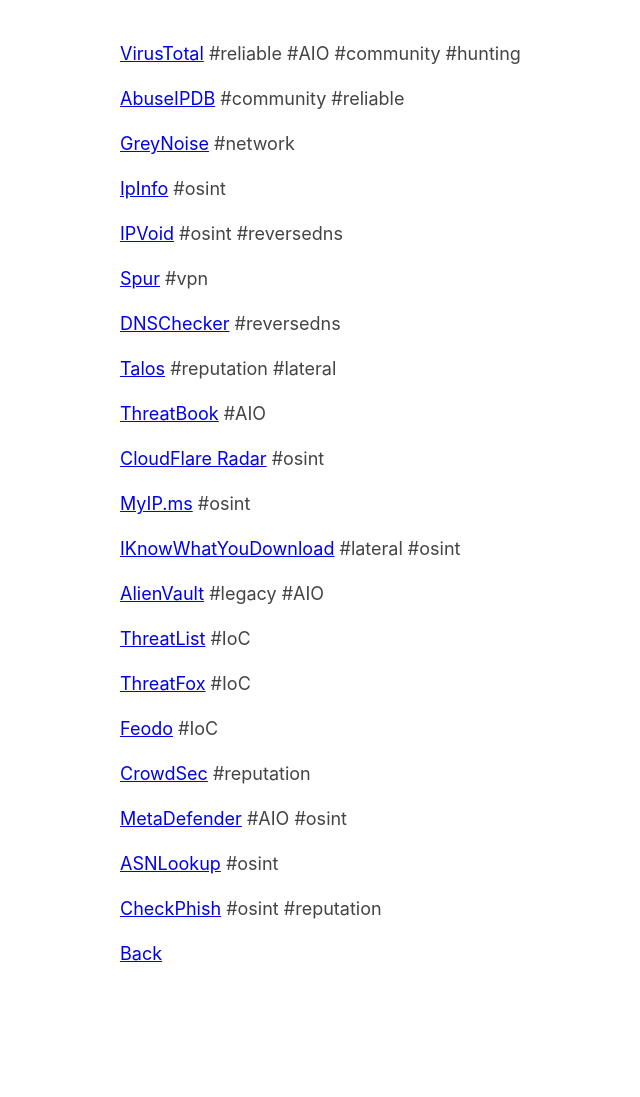
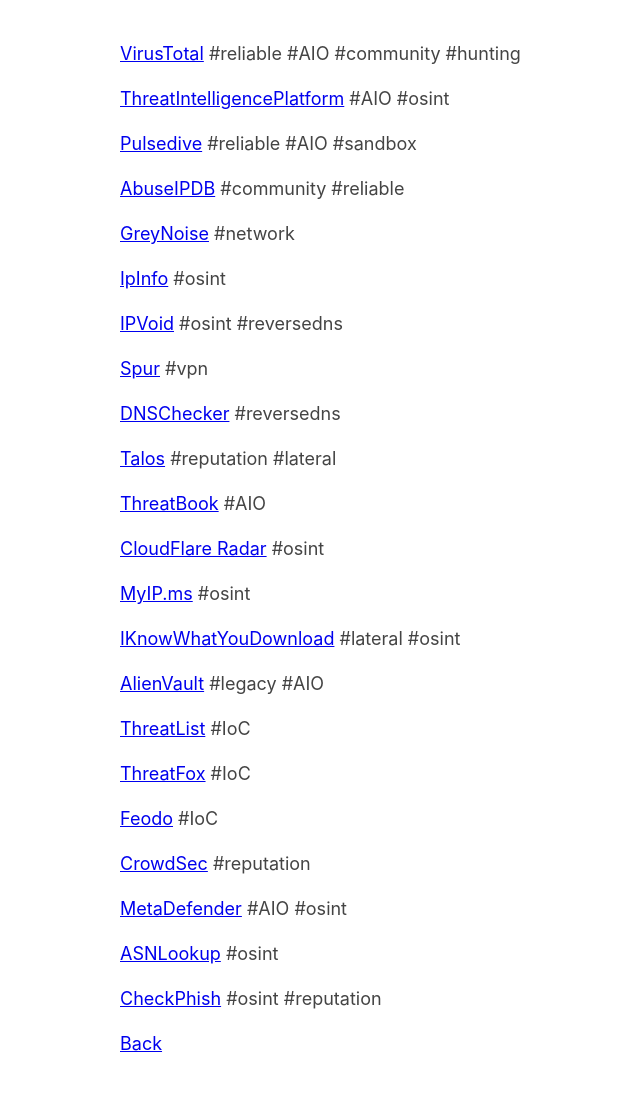
Before and after one commit to dolphinato/dolphinage, a Jekyll site: the page built from IPAnalysis.md, in a window 1280 px wide. Shown: the whole page, without its empty margins (195-835 px from the left). Built offline with Jekyll 4.4.1, drawn with Linux system fonts in a browser that asks for light colours; our own code applies the rules of GitHub Pages for plain Markdown files; the repository's description, which GitHub fills in, is left out; before the commit the page ends 1007 px from its top, so only the background shows below that.

Commit message:
Update IPAnalysis.md

```diff
--- a/IPAnalysis.md
+++ b/IPAnalysis.md
@@ -1,5 +1,14 @@
 [VirusTotal](https://www.virustotal.com/gui/home/search)
 #reliable #AIO #community #hunting
+
+
+[ThreatIntelligencePlatform](https://threatintelligenceplatform.com/)
+#AIO #osint
+
+
+[Pulsedive](https://pulsedive.com/)
+#reliable #AIO #sandbox
+
 
 
 [AbuseIPDB](https://www.abuseipdb.com)
```
